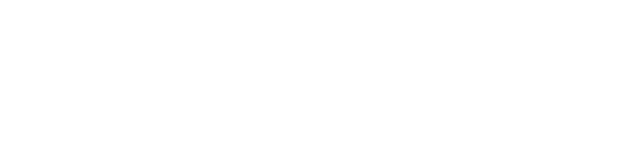
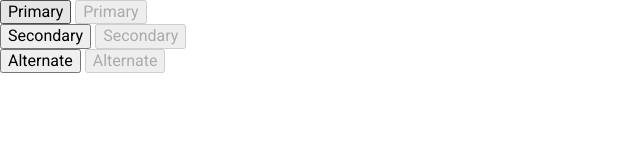
Before and after one commit to js-tasks-ru/htmlcss-20240216_t-klymets, a website: page 03-lection1/01-button/index.html in a window 1280 px wide. Shown: the whole page, without its empty margins (0-640 px from the left). Drawn offline with Linux system fonts and the light colour scheme.

Commit message:
add buttons to the page with solution 03.

```diff
--- a/03-lection1/01-button/index.html
+++ b/03-lection1/01-button/index.html
@@ -6,6 +6,19 @@
         <link rel="stylesheet" href="./button.css">
     </head>
     <body>
-
+    <section>
+        <div>
+            <button class="button button_primary">Primary</button>
+            <button class="button button_primary" disabled>Primary</button>
+        </div>
+        <div>
+            <button class="button button_secondary">Secondary</button>
+            <button class="button button_secondary" disabled>Secondary</button>
+        </div>
+        <div>
+            <button class="button button_alternate">Alternate</button>
+            <button class="button button_alternate" disabled>Alternate</button>
+        </div>
+    </section>
     </body>
 </html>
```
